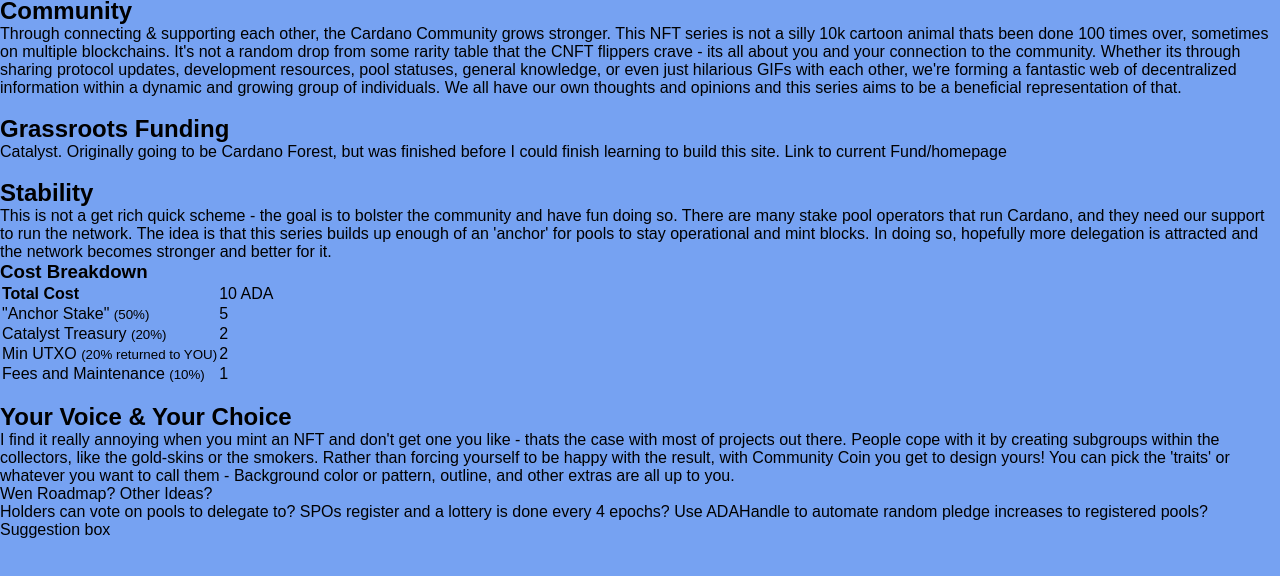
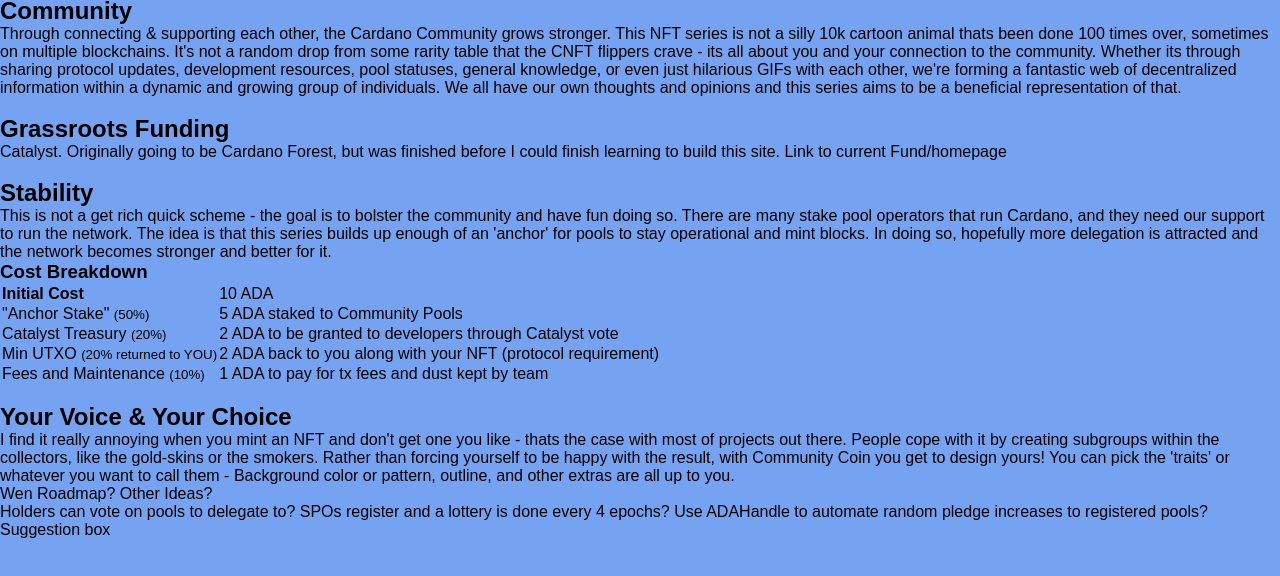
Before and after one commit to BlockchainBill/Community_Coin, a plain HTML site: page project.html in a window 1280 px wide. Shown: the part 170-746 px from the top of the page. Drawn offline with Linux system fonts and the light colour scheme.

Commit message:
updated reward breakdown

```diff
--- a/project.html
+++ b/project.html
@@ -52,11 +52,11 @@
         <h3>Cost Breakdown</h3>
         <table className='table table-sm'>
             <tbody>
-              <tr><td> <strong>Total Cost</strong> </td><td>10 ADA</td></tr>
-              <tr><td> "Anchor Stake" <small>(50%)</small> </td><td>5</td></tr>
-              <tr><td> Catalyst Treasury <small>(20%)</small> </td><td>2</td></tr>
-              <tr><td> Min UTXO <small>(20% returned to YOU)</small> </td><td>2</td></tr>
-              <tr><td> Fees and Maintenance <small>(10%)</small> </td><td>1</td></tr>
+              <tr><td> <strong>Initial Cost</strong> </td><td>10 ADA</td></tr>
+              <tr><td> "Anchor Stake" <small>(50%)</small> </td><td>5 ADA staked to Community Pools</td></tr>
+              <tr><td> Catalyst Treasury <small>(20%)</small> </td><td>2 ADA to be granted to developers through Catalyst vote</td></tr>
+              <tr><td> Min UTXO <small>(20% returned to YOU)</small> </td><td>2 ADA back to you along with your NFT (protocol requirement)</td></tr>
+              <tr><td> Fees and Maintenance <small>(10%)</small> </td><td>1 ADA to pay for tx fees and dust kept by team</td></tr>
             </tbody>
           </table>
     <br>
```
